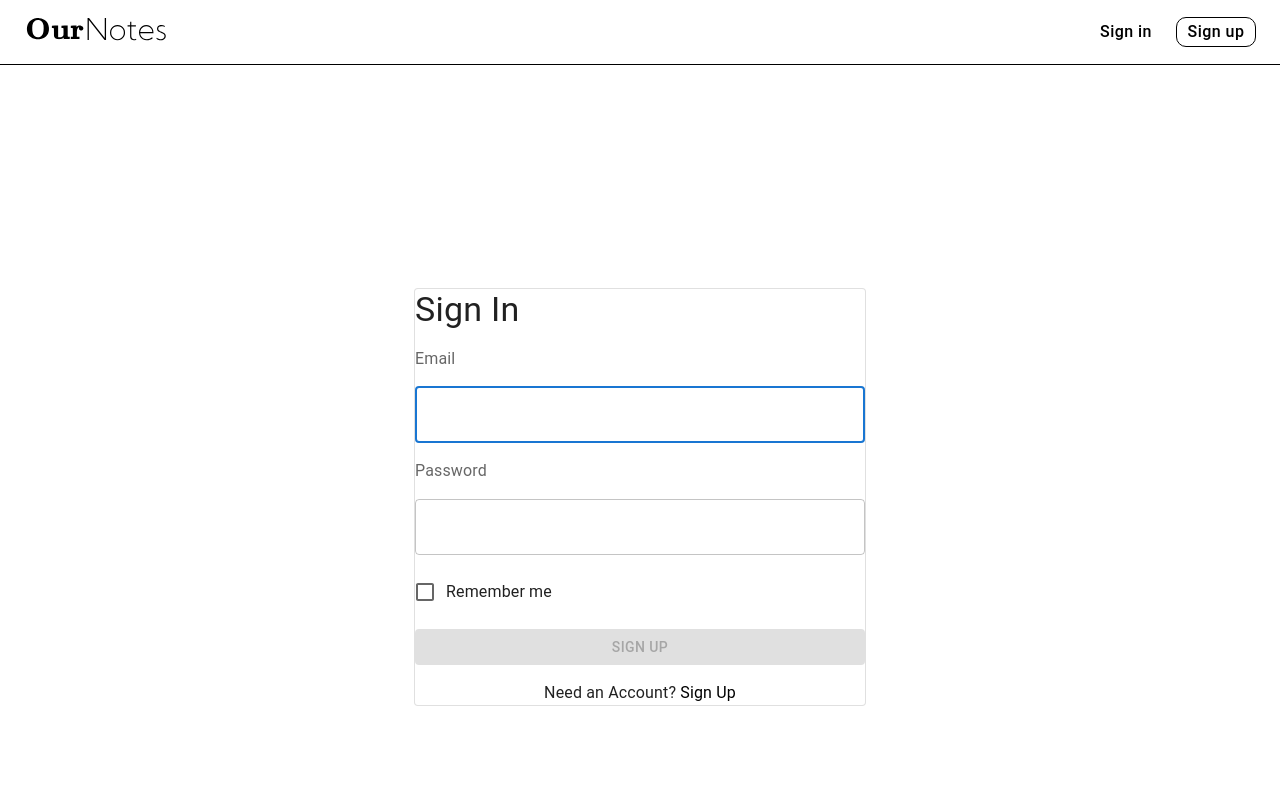
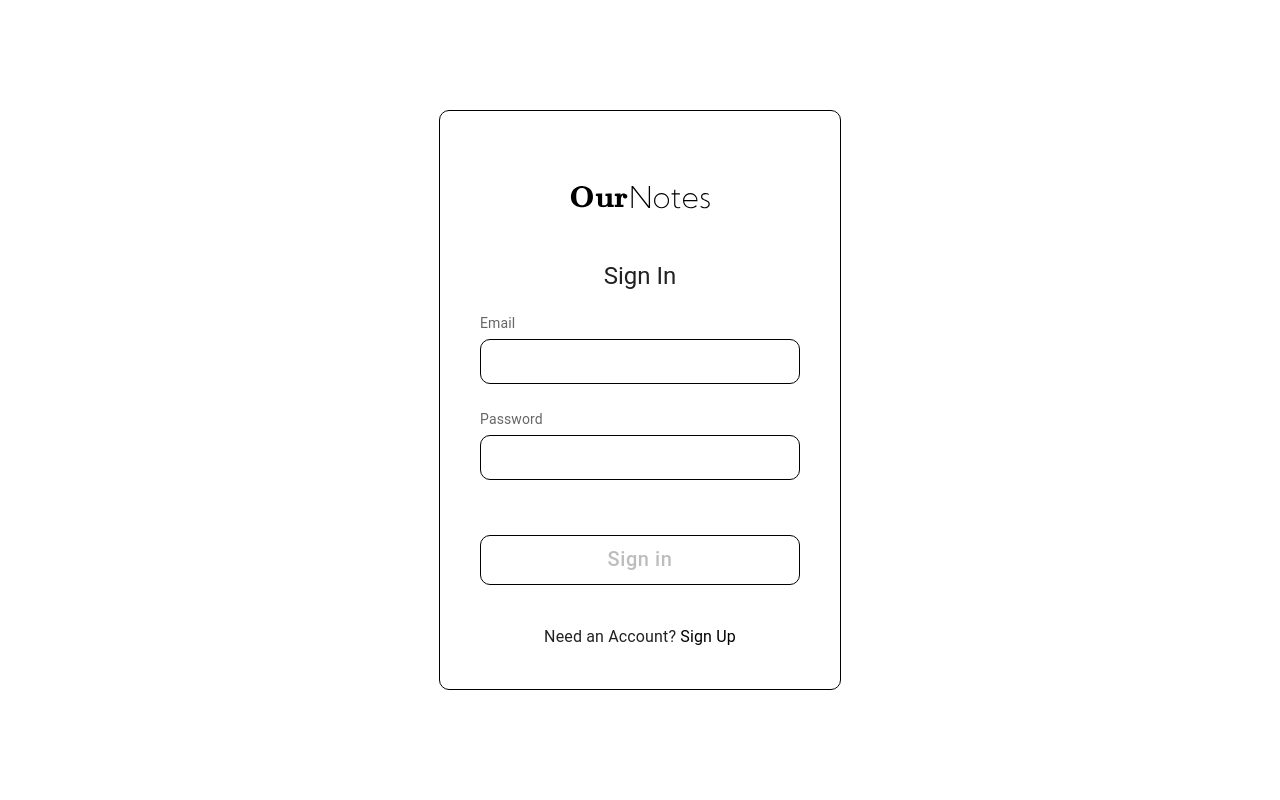
Before and after one commit to Radzivon-Kliuchnikau/OurNotesAppFrontEnd, a React (Vite) app: page /login in a window 1280 px wide. Shown: the top 800 px of the page. Built offline with nearby package versions, Linux system fonts and the light colour scheme; no server answers.

Commit message:
#12-#13: Add new styles for login page, remove header and footer from login and registration page

```diff
--- a/src/App.tsx
+++ b/src/App.tsx
@@ -22,13 +22,13 @@ function App() {
 
     return (
         <Routes>
+            <Route path="registration" element={<Registration/>}/>
+            <Route path="login" element={<Login/>}/>
             <Route path="/" element={<Layout/>}>
                 {authUser
                     ? <Route path="/" element={<Notes/>}/>
                     : <Route path="/" element={<OpenPage/>}/>
                 }
-                <Route path="registration" element={<Registration/>}/>
-                <Route path="login" element={<Login/>}/>
                 <Route path="unauthorized" element={<Unauthorized/>}/>
                 <Route element={<AuthorizeView/>}>
                     <Route path="admin" element={<Admin/>}/>
--- a/src/pages/Login.tsx
+++ b/src/pages/Login.tsx
@@ -2,10 +2,7 @@ import {
     Box,
     Button,
     Card,
-    Checkbox,
-    FormControlLabel,
     FormLabel,
-    Stack,
     styled,
     TextField,
     Typography
@@ -17,26 +14,38 @@ import axios from "../api/axios.tsx";
 import {useLocation, useNavigate} from "react-router-dom";
 import API_URL from "../utils/Constants.tsx";
 import useAuth from "../hooks/UseAuth.tsx";
-
-const RegistrationContainer = styled(Stack)(({theme}) => ({
-    height: 'calc((1 - var(--template-frame-height, 0)) * 100dvh)',
-    minHeight: '100%',
-    padding: theme.spacing(2),
-    [theme.breakpoints.up('sm')]: {
-        padding: theme.spacing(4),
-    }
-}))
+import MainContainer from "../components/common/MainContainer.tsx";
 
 const FormCard = styled(Card)(({theme}) => ({
+
     display: "flex",
     flexDirection: "column",
     alignSelf: "center",
-    width: "100%",
-    gap: theme.spacing(2),
+    textAlign: "center",
+    width: "320px",
+    padding: "40px",
     margin: "auto",
-    [theme.breakpoints.up('sm')]: {
-        width: '450px',
+    border: "1px solid black",
+    borderRadius: "10px"
+}))
+
+const TextFieldCustom = styled(TextField)(({theme}) => ({
+    "& .MuiOutlinedInput-root": { // Target the root container of the input
+        border: "1px solid black", // Custom border
+        borderRadius: "10px", // Custom border radius
     },
+    "& .MuiOutlinedInput-notchedOutline": { // Target the outline specifically
+        border: "none", // Remove the default outline
+    },
+    "&:hover .MuiOutlinedInput-notchedOutline": {
+        border: "1px solid black", // Optional: Add hover styles
+    },
+    "& .MuiOutlinedInput-input": {
+        padding: "10px", // Adjust padding if needed
+    },
+    width: "320px",
+    height: "50px",
+    marginBottom: "20px"
 }))
 
 const Login = () => {
@@ -94,20 +103,33 @@ const Login = () => {
     }
 
     return (
-        <RegistrationContainer>
+        <MainContainer>
             <FormCard variant="outlined">
                 <Typography ref={errorRef} aria-live="assertive"
                             sx={{display: errorMessage ? "block" : "none"}}>
                     {errorMessage}
                 </Typography>
-                <Typography component="h1" variant="h4">Sign In</Typography>
+                <Box sx={{marginTop: "30px", marginBottom: "40px"}}>
+                    <Typography
+                        variant="h6"
+                        noWrap
+                        component="a"
+                        href="/">
+                        <img src="../public/static/logo.svg" alt="Logo" />
+                    </Typography>
+                </Box>
+                <Typography component="h1" variant="h5" sx={{marginBottom: "20px"}}>Sign In</Typography>
                 <Box component="form" onSubmit={handleSubmit}
-                     sx={{display: "flex", flexDirection: "column", gap: 2}}>
+                     sx={{
+                         width: "400px",
+                         display: "flex",
+                         flexDirection: "column",
+                }}>
 
                     <FormLabel htmlFor="useremail" sx={{display: "flex"}}>
-                        <Typography>Email</Typography>
+                        <Typography sx={{fontSize: "14px", marginBottom: "5px"}}>Email</Typography>
                     </FormLabel>
-                    <TextField
+                    <TextFieldCustom
                         type="email"
                         id="useremail"
                         inputRef={userEmailRef}
@@ -118,9 +140,9 @@ const Login = () => {
                     />
 
                     <FormLabel htmlFor="userPassword" sx={{display: "flex"}}>
-                        <Typography>Password</Typography>
+                        <Typography sx={{fontSize: "14px", marginBottom: "5px"}}>Password</Typography>
                     </FormLabel>
-                    <TextField
+                    <TextFieldCustom
                         type="password"
                         id="userPassword"
                         onChange={(event) => setPassword(event.target.value)}
@@ -128,16 +150,24 @@ const Login = () => {
                         required
                     />
 
-                    <FormControlLabel
-                        control={
-                            <Checkbox onChange={(event) => setRememberMe(event.target.checked)}/>} label="Remember me"/>
-
                     <Button
                         type="submit"
-                        fullWidth
-                        variant="contained"
-                        disabled={userEmail == "" || password == ""}>
-                        Sign Up
+                        disabled={userEmail == "" || password == ""}
+                        disableRipple
+                        sx={{
+                            width: "320px",
+                            height: "50px",
+                            border: "1px solid black",
+                            borderRadius: "10px",
+                            color: "black",
+                            textDecoration: "none",
+                            textTransform: "none",
+                            fontSize: "20px",
+                            marginBottom: "40px",
+                            marginTop: "30px"
+                        }}
+                    >
+                        Sign in
                     </Button>
                 </Box>
                 <Typography sx={{textAlign: "center"}}>
@@ -149,7 +179,7 @@ const Login = () => {
                     </Link>
                 </Typography>
             </FormCard>
-        </RegistrationContainer>
+        </MainContainer>
     )
 };
 
```
